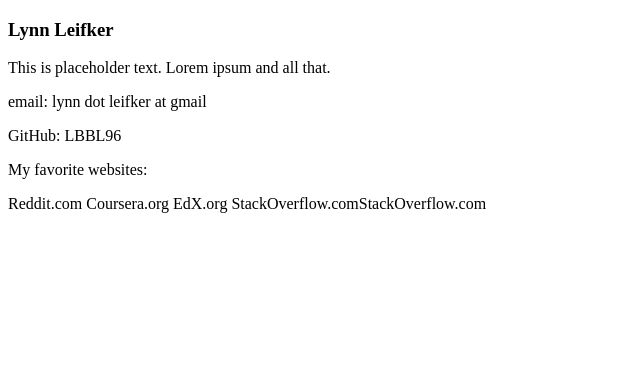
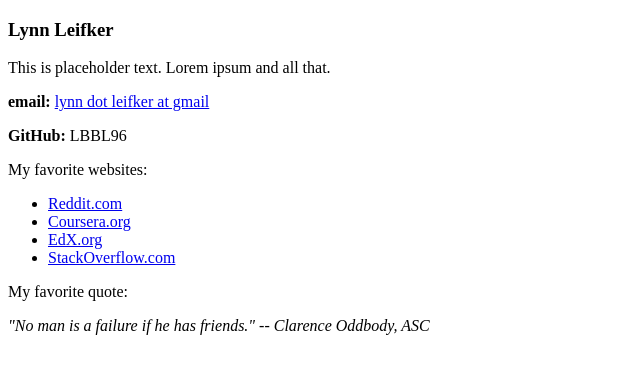
Before and after one commit to LBBL96/LBBL96.github.io, a plain HTML site: page index.html in a window 1280 px wide. Shown: the whole page, without its empty margins (0-640 px from the left). Drawn offline with Linux system fonts and the light colour scheme.

Commit message:
second commit

```diff
--- a/index.html
+++ b/index.html
@@ -7,17 +7,21 @@
   <title>Bio</title>
   <h3>Lynn Leifker</h3>
 </head>
+<body>
 <p>This is placeholder text. Lorem ipsum and all that.</p>
 
-<p>email: lynn dot leifker at gmail</p>
-<p>GitHub: LBBL96</p>
+<p><b>email:</b> <a href = "mailto:lynn.leifker@gmail.com">lynn dot leifker at gmail</a></p>
+<p><b>GitHub:</b> LBBL96</p>
 
 <p>My favorite websites:</p>
-<url>Reddit.com</url>
-<url>Coursera.org</url>
-<url>EdX.org</url>
-<url>StackOverflow.com</url>StackOverflow.com
-<body>
+<ul>
+  <li><a href = "http://www.reddit.com">Reddit.com</a></li>
+  <li><a href = "https://www.coursera.org">Coursera.org</a></li>
+  <li><a href = "https://www.edx.org">EdX.org</a></li>
+  <li><a href = "http://www.stackoverflow.com">StackOverflow.com</a></li>
+</ul>
+<p>My favorite quote:</p>
+<p><i>"No man is a failure if he has friends." -- Clarence Oddbody, ASC</i></p>
 
 </body>
 </html>
```
